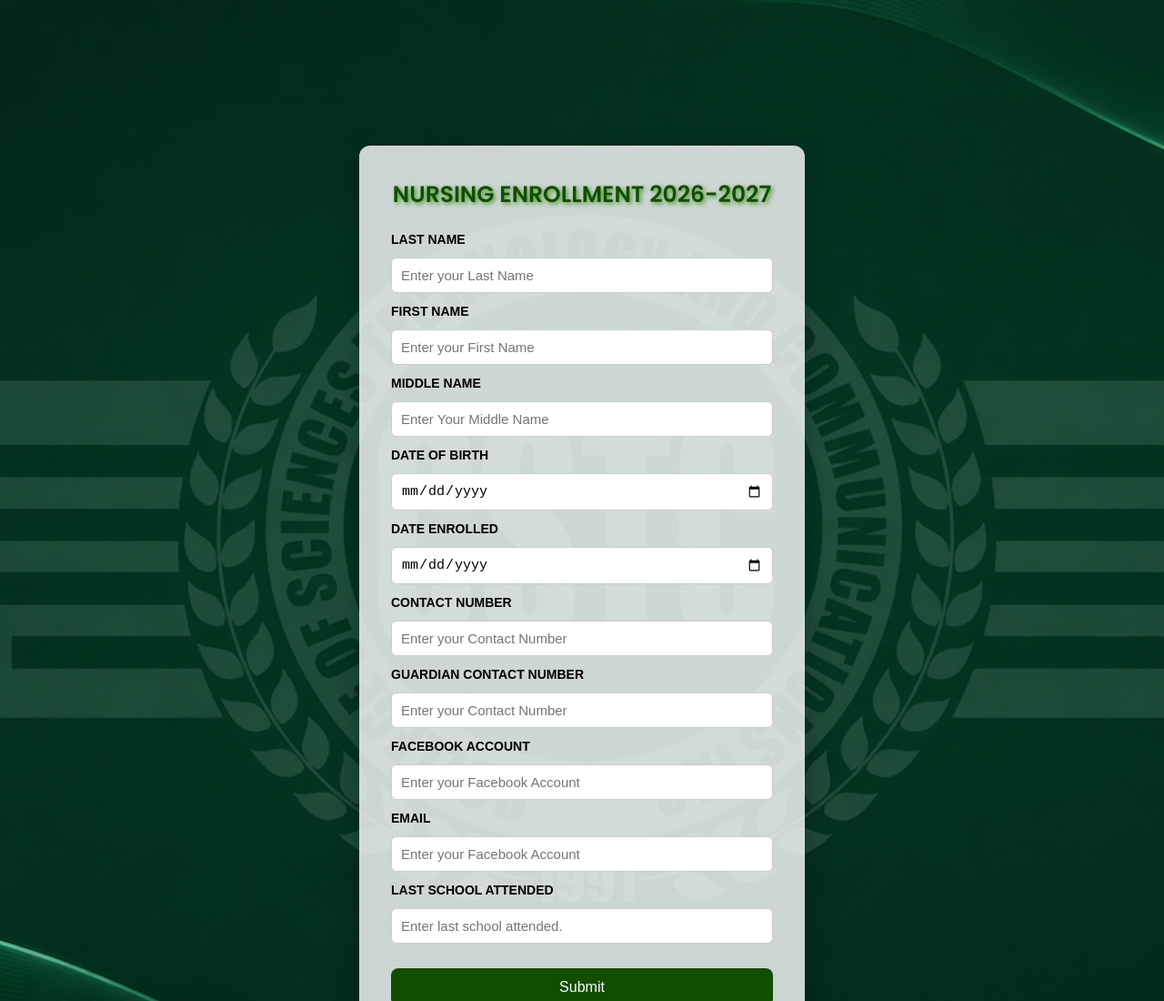
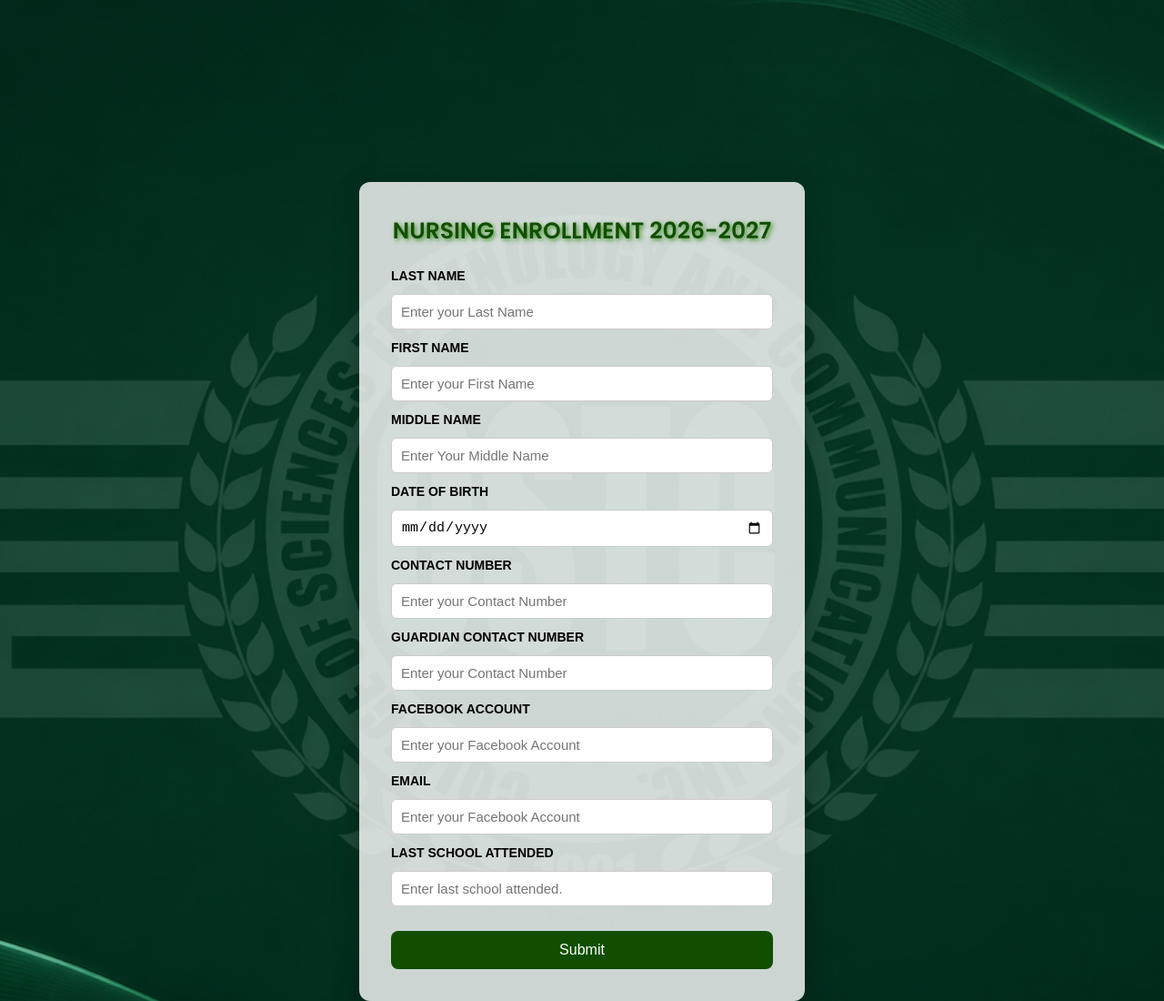
Before and after one commit to JuliusCalabano/NURSING-ENROLLMENT, a plain HTML site: page index.html in a window 1280 px wide. Shown: the top 1100 px of the page at 91% size. Drawn offline with Linux system fonts and the light colour scheme.

Commit message:
Update index.html

```diff
--- a/index.html
+++ b/index.html
@@ -25,9 +25,6 @@
 
         <label>DATE OF BIRTH</label>
         <input type="date" name="entry.144395840" placeholder="Enter your Birthday" required>
-
-        <label>DATE ENROLLED</label>
-        <input type="date" name="entry.1679103886" placeholder="Enter date of Enrollment" required>
 
         <label>CONTACT NUMBER</label>
         <input type="text" name="entry.1102371869" placeholder="Enter your Contact Number" required>
```
